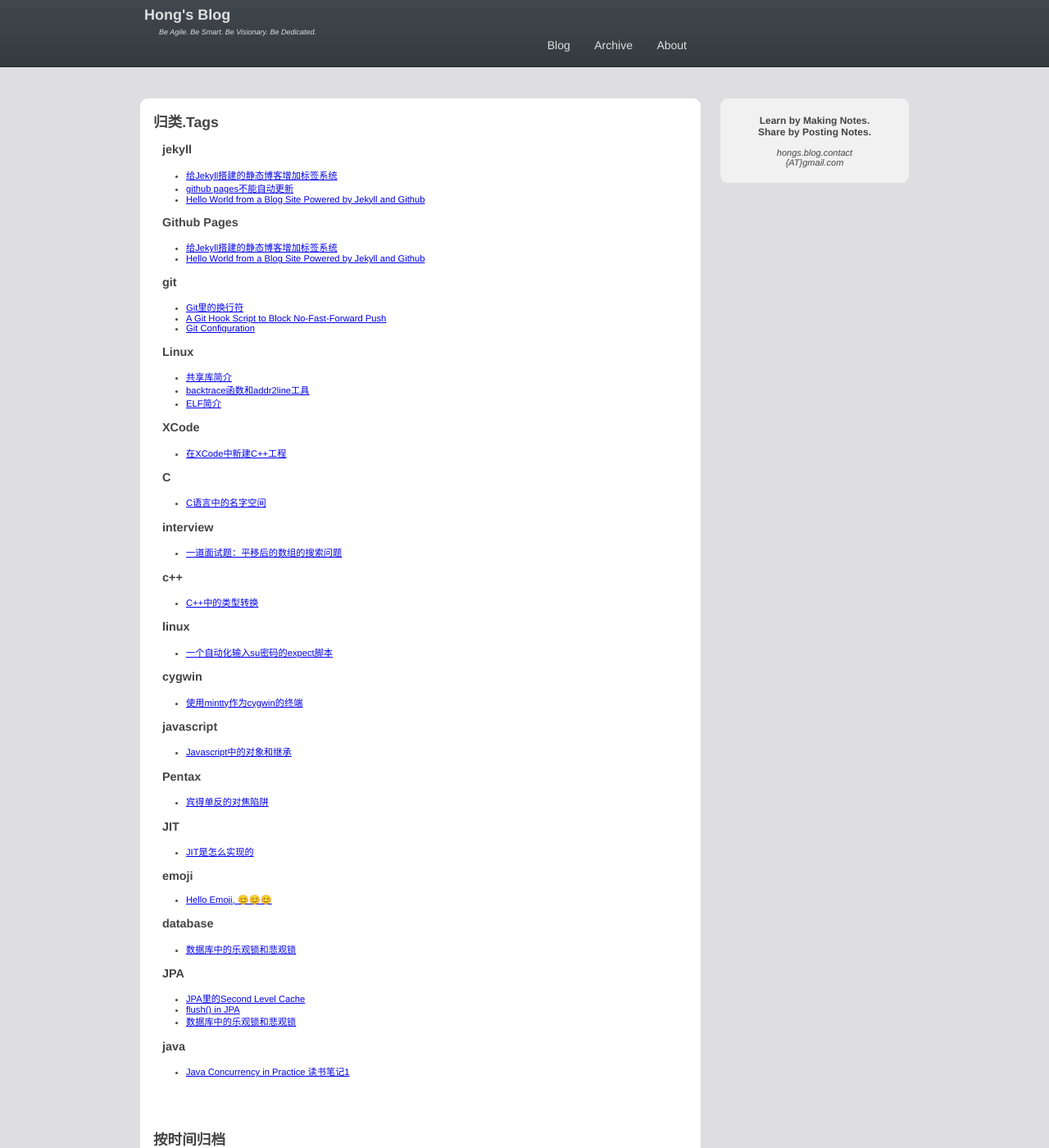
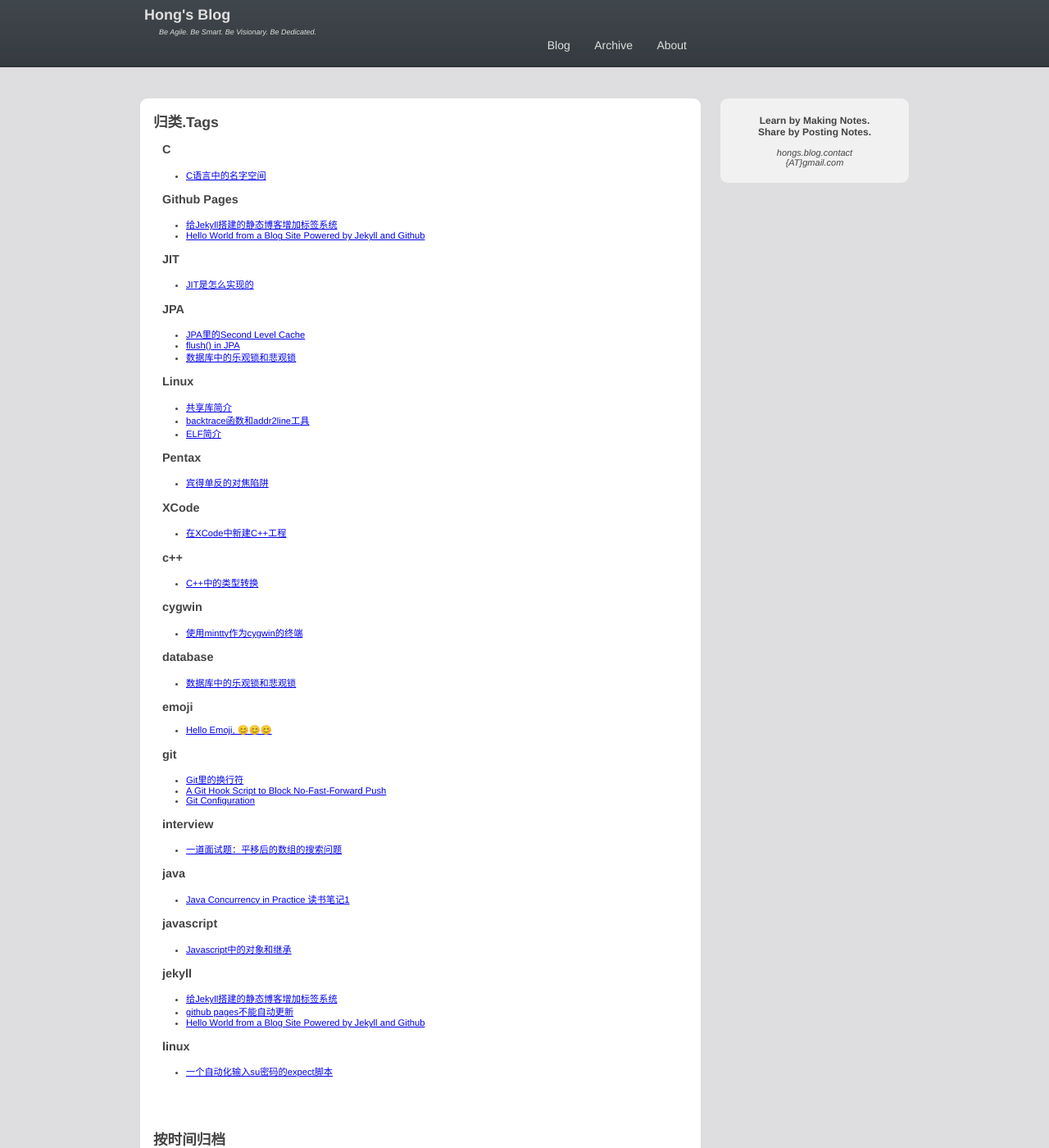
Before and after one commit to RockHong/rockhong.github.com, a Jekyll site: the page built from tags.html, in a window 1280 px wide and 1400 px high. Shown: the whole window at 82% size. Built offline with Jekyll 4.4.1, drawn with Linux system fonts in a browser that asks for light colours; comment, search, counter and statistics services are not loaded.

Commit message:
sort tag

```diff
--- a/tags.html
+++ b/tags.html
@@ -9,11 +9,12 @@ title: Tags
 <div id="all-tags">
   <div id="all-tags-content">
     <h2>归类.Tags</h2>
+      {% assign sorted = (site.tags | sort: 0) %}
 
-      {% for t in site.tags %}
-        <h3><a name="{{ t[0] }}"></a>{{ t[0] }}  </h3>
+      {% for ele in sorted %}
+      {% assign tag = ele[0] %}
+      <h3><a name="{{ tag }}"></a>{{ tag }} </h3>
         <ul>
-          {% assign tag = t[0] %}
           {% for post in site.tags[tag] %}
             <li>
               <a href="{{ post.url }}">{{ post.title }}</a>
```
